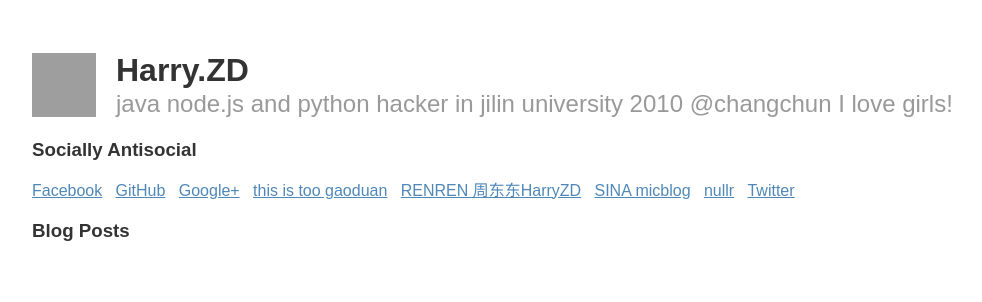
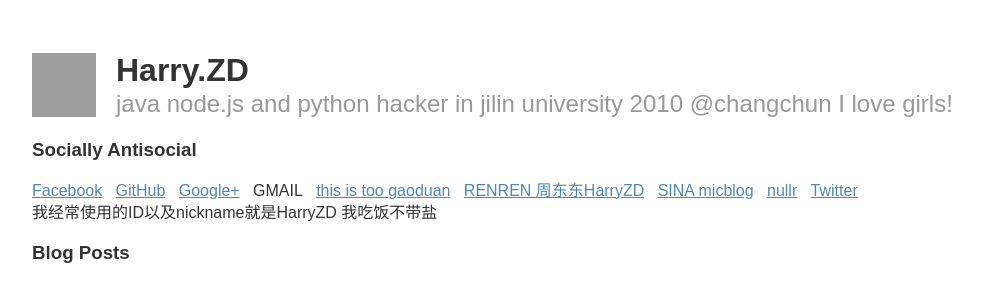
Before and after one commit to HarryZD/blog, a Jekyll site: the page built from index.html, in a window 1280 px wide. Shown: the top 302 px of the page, without its empty margins (128-1110 px from the left). Built offline with Jekyll 4.4.1, drawn with Linux system fonts in a browser that asks for light colours; nearby versions of some CDN libraries; Markdown is read by kramdown in place of the engine named in the settings; grey boxes are pictures that could not be loaded.

Commit message:
new index

```diff
--- a/index.html
+++ b/index.html
@@ -16,11 +16,17 @@ title:  joshtronic
 	<span>&nbsp;</span><a href="https://www.facebook.com/HarryZD">Facebook</a>&nbsp;
 	&nbsp;<a href="https://github.com/HarryZD">GitHub</a>&nbsp;
 	&nbsp;<a href="https://plus.google.com/110434894855214755657">Google+</a>&nbsp;
+	&nbsp;GMAIL</a>&nbsp;
+
 	&nbsp;<a href="http://instagram.com">this is too gaoduan</a>&nbsp;
 	&nbsp;<a href="http://www.renren.com/">RENREN 周东东HarryZD</a>&nbsp;
 	&nbsp;<a href="http://weibo.com/harryzd">SINA micblog</a>&nbsp;
 	&nbsp;<a href="http://harryzd.tumblr.com/">nullr</a>&nbsp;
 	&nbsp;<a href="https://twitter.com/HarryZD">Twitter</a>&nbsp;
+	<br>
+	我经常使用的ID以及nickname就是HarryZD
+	我吃饭不带盐
+
 </p>
 
 {% assign year = nil %}
```
Also changed, not shown: other parts of index.html (+1 -1 lines).
